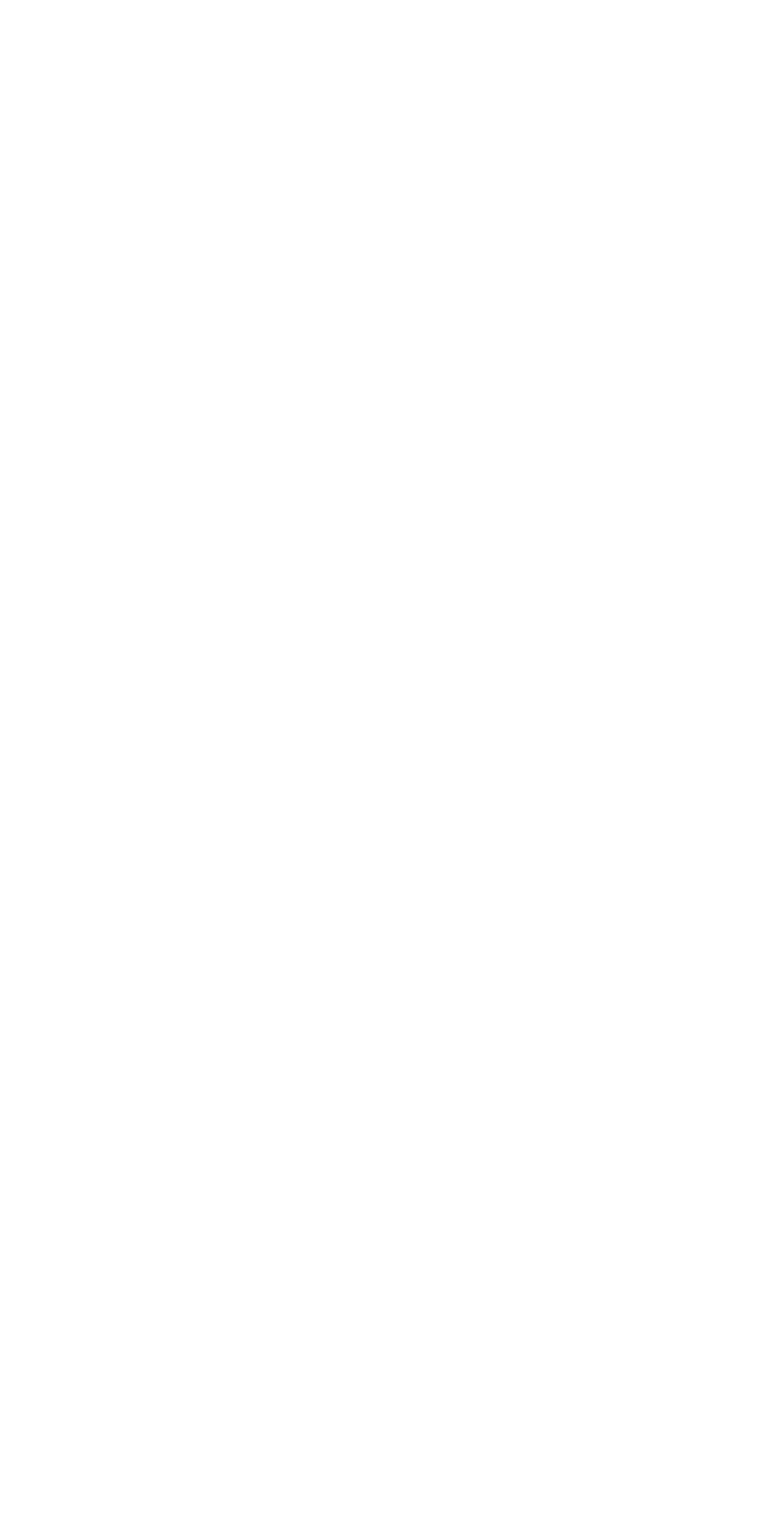
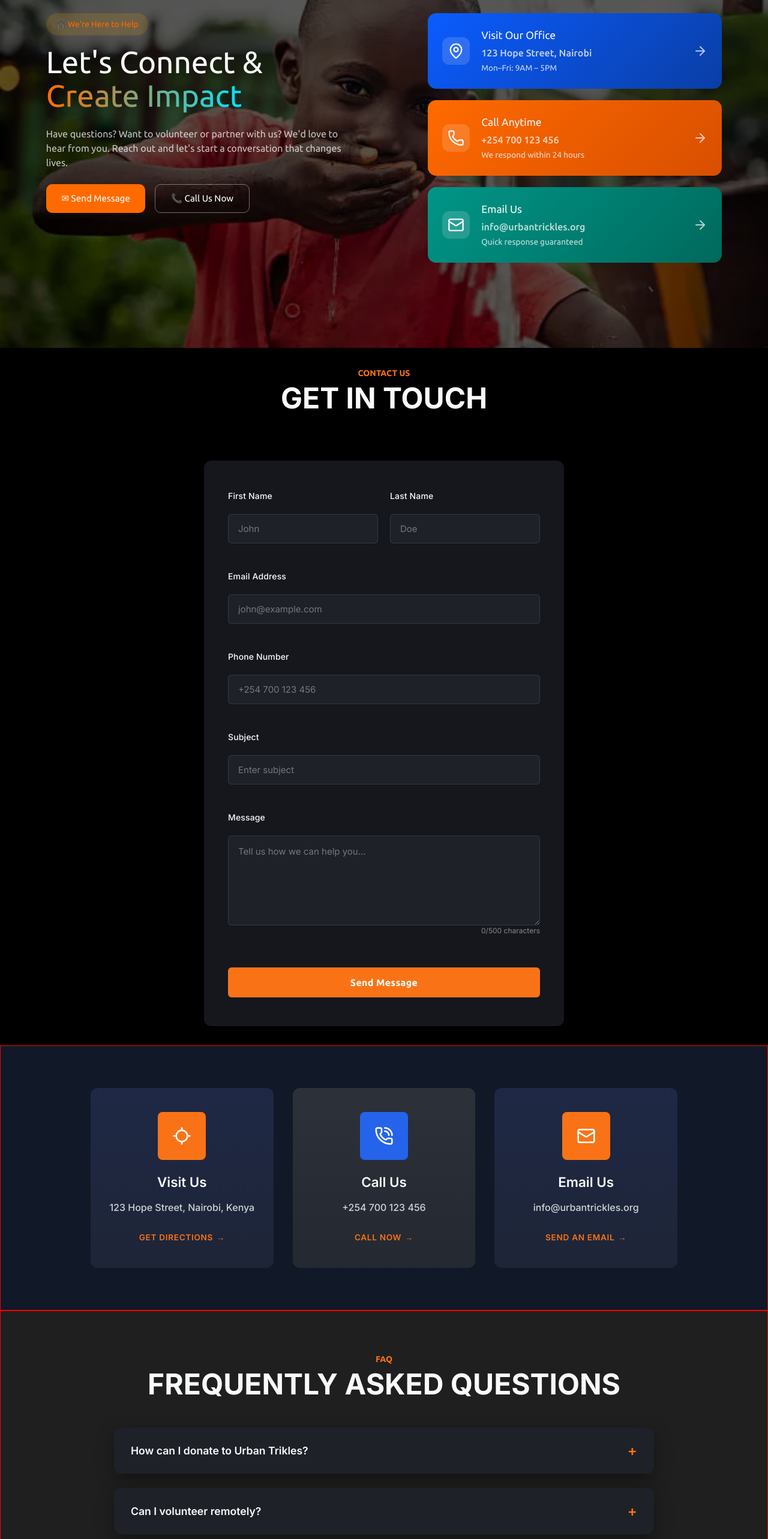
Before and after one commit to AyanX/NGO, a React (Create React App) app in the folder client/: page /contact in a window 1280 px wide. Before the commit this address had no page. Shown: the part 220-2786 px from the top of the page at 60% size. Before the commit the page ends 800 px from the top, so only its background shows below. Built offline with nearby package versions, Linux system fonts and the light colour scheme; a web font is replaced by a local one.

Commit message:
📦 about

```diff
--- a/client/src/App.js
+++ b/client/src/App.js
@@ -12,7 +12,7 @@ import {
 import Footer from "./Components/Footer/Footer";
 import About from "./Components/About/About";
 import Volunteer from "./Components/Volunteer/Volunteer";
-
+import Contact from "./Components/Contact/Contact";
 
 
 
@@ -36,6 +36,7 @@ function App() {
           <Route index element={<HomePage />} />
           <Route path="about" element={<About />} />
           <Route path="volunteer" element={<Volunteer />} />
+          <Route path="/contact" element={<Contact />} />
         </Route>
       </>
     )
--- a/client/src/App.scss
+++ b/client/src/App.scss
@@ -49,7 +49,8 @@
 }
 
 .smallHeader__subtitle {
-  font-family: "Inter"; /* Body */
+  font-family: var(--ubuntu);
+
   font-size: 14px;
   line-height: 20px;
   font-weight: 600;
@@ -61,7 +62,7 @@
 }
 
 .smallHeader__title {
-  font-family: var(--ubuntu);
+  font-family: "Inter"; /* Body */
   font-size: 48px;
   line-height: 48px;
   font-weight: 700;
--- a/client/src/Assets/utils/Wrapper.js
+++ b/client/src/Assets/utils/Wrapper.js
@@ -1,7 +1,7 @@
 
-const Wrapper = ({component, bg}) => {
+const Wrapper = ({component, bg }) => {
   return (
-    <div style={{backgroundColor:bg}} className="homepage-component-wrapper">
+    <div style={{backgroundColor:bg}} className={`homepage-component-wrapper `}>
       {component}
     </div>
   )
--- a/client/src/Components/Contact/Contact.js
+++ b/client/src/Components/Contact/Contact.js
@@ -1,11 +1,16 @@
 import React from 'react'
 import ContactIntro from './ContactIntro/ContactIntro'
+import ContactForm from './Form/Form'
+import ContactOptions from './ContactOptions/ContactOptions'
+import FAQ from './FAQ/FAQ'
 
 const Contact = () => {
   return (
     <div>
         <ContactIntro/>
-        <Form/>
+        <ContactForm/>
+        <ContactOptions/>
+        <FAQ/>
     </div>
   )
 }
--- a/client/src/Components/Contact/ContactIntro/ContactIntro.js
+++ b/client/src/Components/Contact/ContactIntro/ContactIntro.js
@@ -2,7 +2,6 @@ import React from "react";
 import "./ContactIntro.scss";
 import { motion } from "framer-motion";
 import { MapPin, Phone, Mail, ArrowRight } from "lucide-react";
-
 const barVariants = {
   hidden: { opacity: 0, y: 10 },
   visible: (i) => ({
@@ -15,6 +14,33 @@ const barVariants = {
     },
   }),
 };
+
+
+
+const contactIntroData = [
+            {
+              icon: <MapPin size={28}/>,
+              title: "Visit Our Office",
+              text: "123 Hope Street, Nairobi",
+              sub: "Mon–Fri: 9AM – 5PM",
+              className: "blue",
+            },
+            {
+              icon: <Phone size={28} />,
+              title: "Call Anytime",
+              text: "+254 700 123 456",
+              sub: "We respond within 24 hours",
+              className: "orange",
+            },
+            {
+              icon: <Mail size={28}/>,
+              title: "Email Us",
+              text: "info@urbantrickles.org",
+              sub: "Quick response guaranteed",
+              className: "green",
+            },
+          ]
+
 
 const ContactIntro = () => {
   return (
@@ -45,38 +71,16 @@ const ContactIntro = () => {
 
         {/* RIGHT */}
         <div className="contact__right">
-          {[
-            {
-              icon: <MapPin />,
-              title: "Visit Our Office",
-              text: "123 Hope Street, Nairobi",
-              sub: "Mon–Fri: 9AM – 5PM",
-              className: "blue",
-            },
-            {
-              icon: <Phone />,
-              title: "Call Anytime",
-              text: "+254 700 123 456",
-              sub: "We respond within 24 hours",
-              className: "orange",
-            },
-            {
-              icon: <Mail />,
-              title: "Email Us",
-              text: "info@urbantrickles.org",
-              sub: "Quick response guaranteed",
-              className: "green",
-            },
-          ].map((item, i) => (
+          {contactIntroData.map((item, i) => (
             <motion.div
               key={i}
-              className={`info-card ${item.className}`}
+              className={`info-card-contact ${item.className}`}
               variants={barVariants}
               initial="hidden"
               animate="visible"
               custom={i}
             >
-              <div className="icon">{item.icon}</div>
+              <div className="info-icon">{item.icon}</div>
 
               <div className="info">
                 <h3>{item.title}</h3>
@@ -93,4 +97,6 @@ const ContactIntro = () => {
   );
 };
 
+
+
 export default ContactIntro;
--- a/client/src/Components/Contact/ContactIntro/ContactIntro.scss
+++ b/client/src/Components/Contact/ContactIntro/ContactIntro.scss
@@ -9,22 +9,24 @@
 
 .contact {
   position: relative;
-  min-height: 100vh;
-  background: url("/your-bg-image.jpg") center/cover no-repeat;
-  color: var(--light);
+  height: calc(100vh - 100px);
+  margin-top: 100px;
+  color: var(--primary-color);
   padding: 4rem 6%;
   display: flex;
   align-items: center;
 
   &__overlay {
-    position: absolute;
-    inset: 0;
-    background: linear-gradient(
-      to right,
-      rgba(0, 0, 0, 0.85),
-      rgba(0, 0, 0, 0.4)
-    );
-    z-index: 1;
+  content: "";
+  position: absolute;
+  top: 0;
+  left: 0;
+  width: 100%;
+  height: 100%;
+  background: url("../../../Assets/water.webp") center/cover no-repeat;
+
+  filter: brightness(0.35);
+
   }
 
   &__content {
@@ -34,6 +36,7 @@
     grid-template-columns: 1.2fr 1fr;
     gap: 3rem;
     width: 100%;
+    font-family: var(--ubuntu);
   }
 
   &__badge {
@@ -51,13 +54,10 @@
     line-height: 1.1;
 
     span {
-      background: linear-gradient(
-        90deg,
-        var(--orange),
-        #00e5ff
-      );
+      background: linear-gradient(90deg, var(--orange), #00e5ff);
       -webkit-background-clip: text;
       -webkit-text-fill-color: transparent;
+      background-clip: text;
     }
   }
 
@@ -100,7 +100,7 @@
 }
 
 /* INFO CARDS */
-.info-card {
+.info-card-contact {
   display: flex;
   align-items: center;
   gap: 1.2rem;
@@ -108,7 +108,7 @@
   border-radius: 14px;
   position: relative;
 
-  .icon {
+  .info-icon {
     width: 46px;
     height: 46px;
     display: grid;
@@ -155,7 +155,29 @@
 
 /* RESPONSIVE */
 @media (max-width: 900px) {
+  .contact {
+    height: calc(120vh - 100px);
+  }
   .contact__content {
     grid-template-columns: 1fr;
   }
+  .contact__actions {
+    flex-direction: row;
+  }
+  .info-card-contact {
+    padding: 0.5rem 12px;
+  }
 }
+@media (max-width: 400px) {
+   .contact {
+    height: calc(130vh - 100px);
+  }
+
+}
+
+@media (max-width: 350px) {
+   .contact {
+    height: calc(140vh - 100px);
+  }
+
+}
--- /dev/null
+++ b/client/src/Components/Contact/ContactOptions/ContactOptions.js
@@ -0,0 +1,54 @@
+
+import Wrapper from '../../../Assets/utils/Wrapper';
+import { DonationCards } from '../../HomePage/Donation/Donation';
+import { Locate, Mail, PhoneCall } from 'lucide-react';
+
+
+
+const contactOptions = [
+  {
+    logo: <Locate color="var(--primary-color)" size={32} />,
+    title: "Visit Us",
+    content: "123 Hope Street, Nairobi, Kenya",
+    to: "#",
+    link: "Get Directions",
+
+    IconBgColor: "var(--secondary-color)",
+    bg:"var(--dark-blue)"
+  },
+  {
+    logo: <PhoneCall color="var(--primary-color)" size={32} />,
+    title: "Call Us",
+    content: "+254 700 123 456",
+    to: "#",
+    link: "Call Now",
+    IconBgColor: "var(--blue-color)",
+    bg:"var(--darker-gray)"
+  },
+  {
+    logo: <Mail color="var(--primary-color)" size={32} />,
+    title: "Email Us",
+    content: "info@urbantrickles.org",
+    to: "#",
+    link: "Send an Email",
+    IconBgColor: "var(--secondary-color)",
+    bg:"var(--dark-blue)",
+  },
+];
+
+
+
+const ContactOptionsComponent = () => {
+  return (
+    <div>
+      {DonationCards(contactOptions)}
+    </div>
+  )
+}
+
+
+const ContactOptions = () => {
+    return <Wrapper component={<ContactOptionsComponent />}  bg="var(--dark-text)"/>
+}
+
+export default ContactOptions
--- /dev/null
+++ b/client/src/Components/Contact/FAQ/FAQ.js
@@ -0,0 +1,106 @@
+import { useState } from "react";
+import { motion } from "framer-motion";
+import "./FAQ.scss";
+import Wrapper from "../../../Assets/utils/Wrapper";
+import { smallHeader } from "../../../Assets/utils/utils";
+
+const faqData = [
+  {
+    title: "How can I donate to Urban Trikles?",
+    content:
+      'You can donate through our website by clicking the "Donate Now" button. We accept various payment methods including credit cards, mobile money, and bank transfers. All donations are tax-deductible.',
+  },
+  {
+    title: "Can I volunteer remotely?",
+    content:
+      "Yes! We offer remote volunteering opportunities in areas like digital marketing, content creation, fundraising, and administrative support. Visit our Join page to learn more about available positions.",
+  },
+  {
+    title: "Where does my donation go?",
+    content:
+      "Your donation directly supports our programs including food distribution, medical outreach, education initiatives, and skills training. We maintain full transparency with quarterly impact reports available to all donors.",
+  },
+];
+
+const containerVariants = {
+  hidden: {},
+  visible: {
+    transition: {
+      staggerChildren: 0.15,
+    },
+  },
+};
+
+const itemVariants = {
+  hidden: { opacity: 0, y: 60 },
+  visible: {
+    opacity: 1,
+    y: 0,
+    transition: {
+      duration: 0.6,
+      ease: "easeOut",
+    },
+  },
+};
+
+function FAQSection() {
+  const [activeIndex, setActiveIndex] = useState(null);
+
+  const toggle = (index) => {
+    setActiveIndex(activeIndex === index ? null : index);
+  };
+
+  return (
+    <section className="faq">
+      <motion.div
+        className="faq__container"
+        variants={containerVariants}
+        initial="hidden"
+        whileInView="visible"
+        viewport={{ once: true, amount: 0.2 }}
+      >
+        <motion.section className="faq__title" variants={itemVariants}>
+         {smallHeader("Frequently Asked Questions", "FAQ")}
+        </motion.section>
+
+        <div className="faq__list">
+          {faqData.map((item, index) => (
+            <motion.div
+              className={`faq__item ${
+                activeIndex === index ? "active" : ""
+              }`}
+              key={index}
+              variants={itemVariants}
+            >
+              <button
+                className="faq__question"
+                onClick={() => toggle(index)}
+              >
+                {item.title}
+                <span className="faq__icon">
+                  {activeIndex === index ? "−" : "+"}
+                </span>
+              </button>
+
+              <motion.div
+                className="faq__answer"
+                initial={false}
+                animate={{
+                  height: activeIndex === index ? "auto" : 0,
+                  opacity: activeIndex === index ? 1 : 0,
+                }}
+                transition={{ duration: 0.4, ease: "easeInOut" }}
+              >
+                <p>{item.content}</p>
+              </motion.div>
+            </motion.div>
+          ))}
+        </div>
+      </motion.div>
+    </section>
+  );
+}
+
+export default function FAQ() {
+    return <Wrapper component={<FAQSection />}  bg="var(--footer-icon-bg)"/>
+}
--- /dev/null
+++ b/client/src/Components/Contact/FAQ/FAQ.scss
@@ -0,0 +1,79 @@
+
+.faq {
+  color: var(--primary-color);
+}
+
+.faq__container {
+  max-width: 900px;
+  margin: 0 auto;
+}
+
+.faq__title {
+  font-family: var(--ubuntu);
+  font-size: clamp(2rem, 4vw, 3rem);
+  font-weight: 700;
+  text-align: center;
+  margin-bottom: 0.75rem;
+}
+
+.faq__subtitle {
+  font-family: "Inter", sans-serif;
+  text-align: center;
+  color: var(--footer-muted-color);
+  margin-bottom: 3rem;
+  font-size: 1rem;
+}
+
+.faq__list {
+  display: flex;
+  flex-direction: column;
+  gap: 1.5rem;
+}
+
+.faq__item {
+  background: var(--light-dark-bg);
+  border-radius: 12px;
+  overflow: hidden;
+  box-shadow: 0 10px 30px rgba(0, 0, 0, 0.35);
+}
+
+.faq__question {
+  width: 100%;
+  background: none;
+  border: none;
+  color: var(--primary-color);
+  padding: 1.5rem 1.75rem;
+  font-family: "Inter", sans-serif;
+  font-size: 1.1rem;
+  font-weight: 600;
+  cursor: pointer;
+  display: flex;
+  align-items: center;
+  justify-content: space-between;
+  text-align: left;
+}
+
+.faq__icon {
+  font-size: 1.5rem;
+  color: var(--secondary-color);
+}
+
+.faq__answer {
+  overflow: hidden;
+  padding: 0 1.75rem;
+
+  p {
+    font-family: "Inter", sans-serif;
+    color: var(--footer-text-color);
+    line-height: 1.7;
+    padding-bottom: 1.5rem;
+    font-size: 0.95rem;
+  }
+}
+
+@media (max-width: 768px) {
+
+  .faq__question {
+    font-size: 1rem;
+  }
+}
--- a/client/src/Components/Contact/Form/Form.js
+++ b/client/src/Components/Contact/Form/Form.js
@@ -1,20 +1,20 @@
-import { useState } from 'react';
-import axios from 'axios';
-import './Formere.scss';
-
+import { useState } from "react";
+import axios from "axios";
+import "./Form.scss";
+import { smallHeader } from "../../../Assets/utils/utils";
 function ContactForm() {
   const [formData, setFormData] = useState({
-    firstName: '',
-    lastName: '',
-    email: '',
-    phone: '',
-    subject: '',
-    message: ''
+    firstName: "",
+    lastName: "",
+    email: "",
+    phone: "",
+    subject: "",
+    message: "",
   });
 
   const [status, setStatus] = useState({
-    type: '',
-    message: ''
+    type: "",
+    message: "",
   });
 
   const [isSubmitting, setIsSubmitting] = useState(false);
@@ -22,65 +22,64 @@ function ContactForm() {
   const handleChange = (e) => {
     const { name, value } = e.target;
 
-    if (name === 'message' && value.length > 500) {
+    if (name === "message" && value.length > 500) {
       return;
     }
 
-    setFormData(prev => ({
+    setFormData((prev) => ({
       ...prev,
-      [name]: value
+      [name]: value,
     }));
 
     if (status.message) {
-      setStatus({ type: '', message: '' });
+      setStatus({ type: "", message: "" });
     }
   };
 
   const handleSubmit = async (e) => {
     e.preventDefault();
     setIsSubmitting(true);
-    setStatus({ type: '', message: '' });
+    setStatus({ type: "", message: "" });
 
-    const dataToSend = {};
-    Object.keys(formData).forEach(key => {
-      if (formData[key].trim() !== '') {
-        dataToSend[key] = formData[key].trim();
-      }
-    });
+    const isFormValid = Object.values(formData).every(
+      (value) => value.trim() !== ""
+    );
 
-    if (Object.keys(dataToSend).length === 0) {
+    if (!isFormValid) {
       setStatus({
-        type: 'error',
-        message: 'Please fill in at least one field before submitting.'
+        type: "error",
+        message: "Please fill in all fields before submitting the form.",
       });
       setIsSubmitting(false);
       return;
     }
 
     try {
-      const response = await axios.post('http://localhost:5000', dataToSend, {
+      const response = await axios.post("http://localhost:5000", formData, {
         headers: {
-          'Content-Type': 'application/json'
-        }
+          "Content-Type": "application/json",
+        },
       });
 
       setStatus({
-        type: 'success',
-        message: 'Message sent successfully! We will get back to you soon.'
+        type: "success",
+        message: "Message sent successfully! We will get back to you soon.",
       });
 
       setFormData({
-        firstName: '',
-        lastName: '',
-        email: '',
-        phone: '',
-        subject: '',
-        message: ''
+        firstName: "",
+        lastName: "",
+        email: "",
+        phone: "",
+        subject: "",
+        message: "",
       });
     } catch (error) {
       setStatus({
-        type: 'error',
-        message: error.response?.data?.message || 'Failed to send message. Please try again later.'
+        type: "error",
+        message:
+          error.response?.data?.message ||
+          "Failed to send message. Please try again later.",
       });
     } finally {
       setIsSubmitting(false);
@@ -88,12 +87,14 @@ function ContactForm() {
   };
 
   return (
+    <>
+
+      <div className="form-header">
+        {smallHeader("Get In touch", "Contact Us")}
+      </div>
       <div className="contact-form-container">
+
         <div className="contact-form-wrapper">
-        <h1 className="contact-form-title">Send Us a Message</h1>
-        <p className="contact-form-subtitle">
-          Fill out the form below and our team will get back to you within 24 hours.
-        </p>
 
           <form onSubmit={handleSubmit} className="contact-form">
             <div className="form-row">
@@ -190,11 +191,12 @@ function ContactForm() {
               className="submit-button"
               disabled={isSubmitting}
             >
-            {isSubmitting ? 'Sending...' : 'Send Message'}
+              {isSubmitting ? "Sending..." : "Send Message"}
             </button>
           </form>
         </div>
       </div>
+    </>
   );
 }
 
--- a/client/src/Components/Contact/Form/Form.scss
+++ b/client/src/Components/Contact/Form/Form.scss
@@ -1,4 +1,8 @@
-@import url('https://fonts.googleapis.com/css2?family=Inter:wght@400;500;600;700&family=Ubuntu:wght@400;500;700&display=swap');
+.form-header {
+  text-align: center;
+  margin: 2rem 0;
+}
+
 
 .contact-form-container {
   min-height: 100vh;
--- a/client/src/Components/NavBar/NavBar.js
+++ b/client/src/Components/NavBar/NavBar.js
@@ -29,7 +29,7 @@ function Navbar() {
     { label: "About Us", href: "about" },
     { label: "volunteer", href: "volunteer" },
     { label: "Impact", href: "#impact" },
-    { label: "Contact", href: "#contact" },
+    { label: "Contact", href: "/contact" },
   ];
 
   return (
```
Lines whose indentation alone changed are shown as unchanged.
